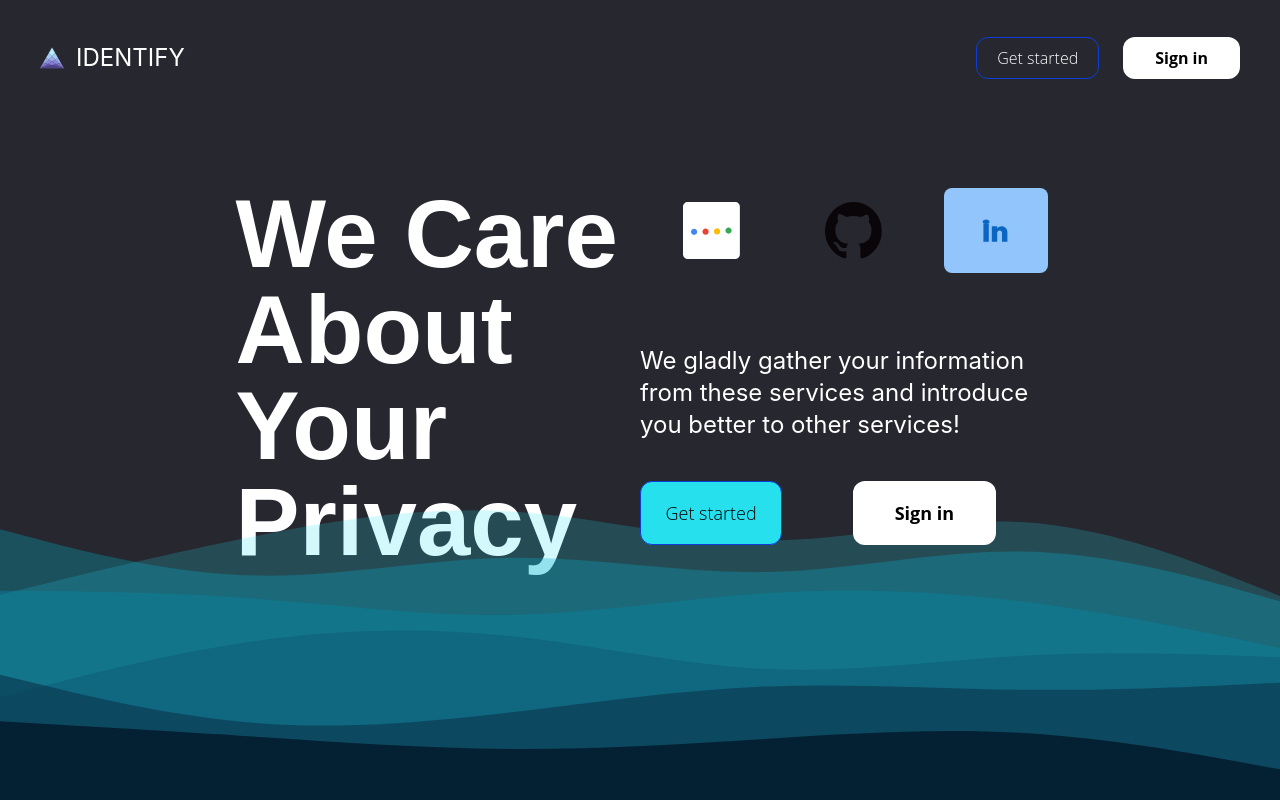
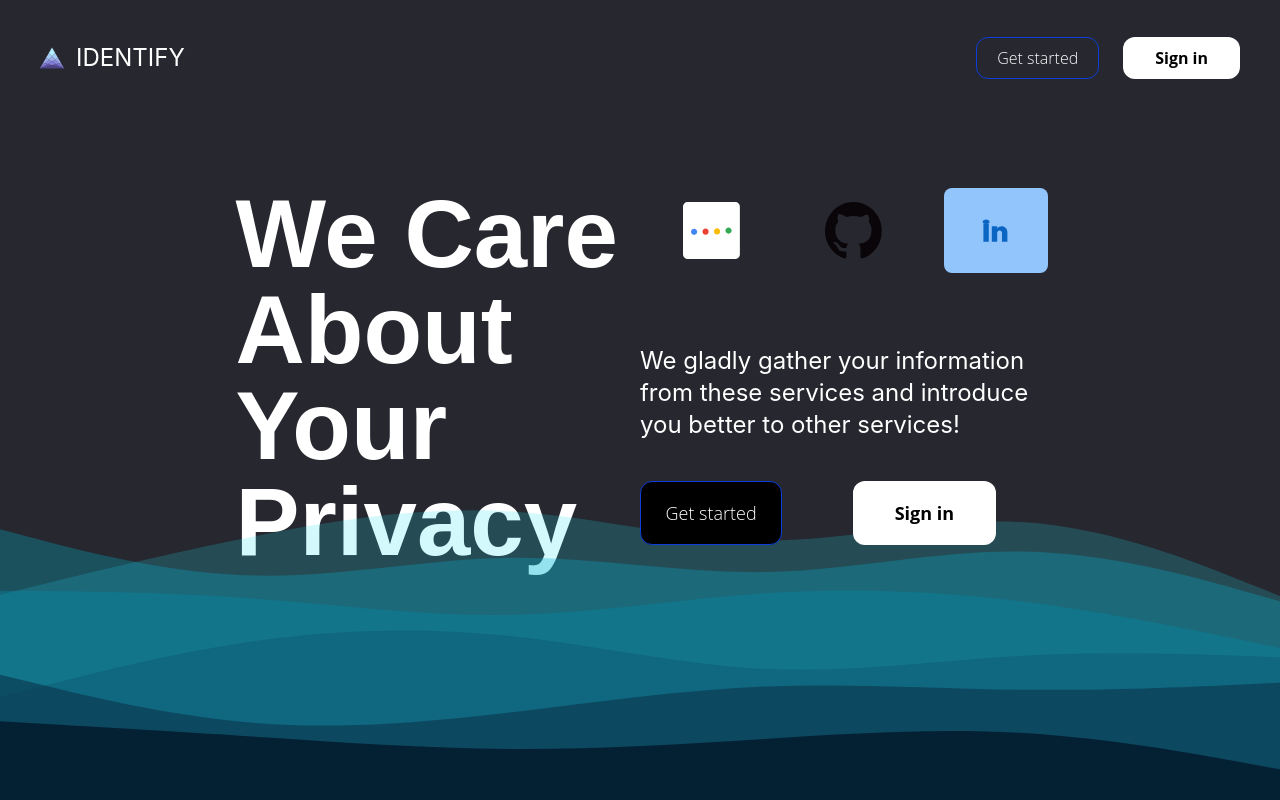
Before and after one commit to KazutoMartin/IDentify, a React (Create React App) app in the folder front/identify/: page / in a window 1280 px wide. Built offline with nearby package versions, Linux system fonts and the light colour scheme.

Commit message:
changed get start button to black

```diff
--- a/front/identify/src/containers/LandingPage.jsx
+++ b/front/identify/src/containers/LandingPage.jsx
@@ -124,7 +124,7 @@ function LandingPage() {
                 >
                   <button
                     type="button"
-                    className="h-full w-2/3 sml:px-3 sml:text-xs font-font1 font-thin text-black text-lg rounded-xl px-5 py-2 border border-sea bg-hoverbutton hover:shadow-black hover:shadow-md hover:scale-110 hover:duration-300"
+                    className="h-full w-2/3 sml:px-3 sml:text-xs font-font1 font-thin text-white text-lg rounded-xl px-5 py-2 border border-sea bg-black hover:shadow-black hover:shadow-md hover:scale-110 hover:duration-300"
                   >
                     Get started
                   </button>
```
